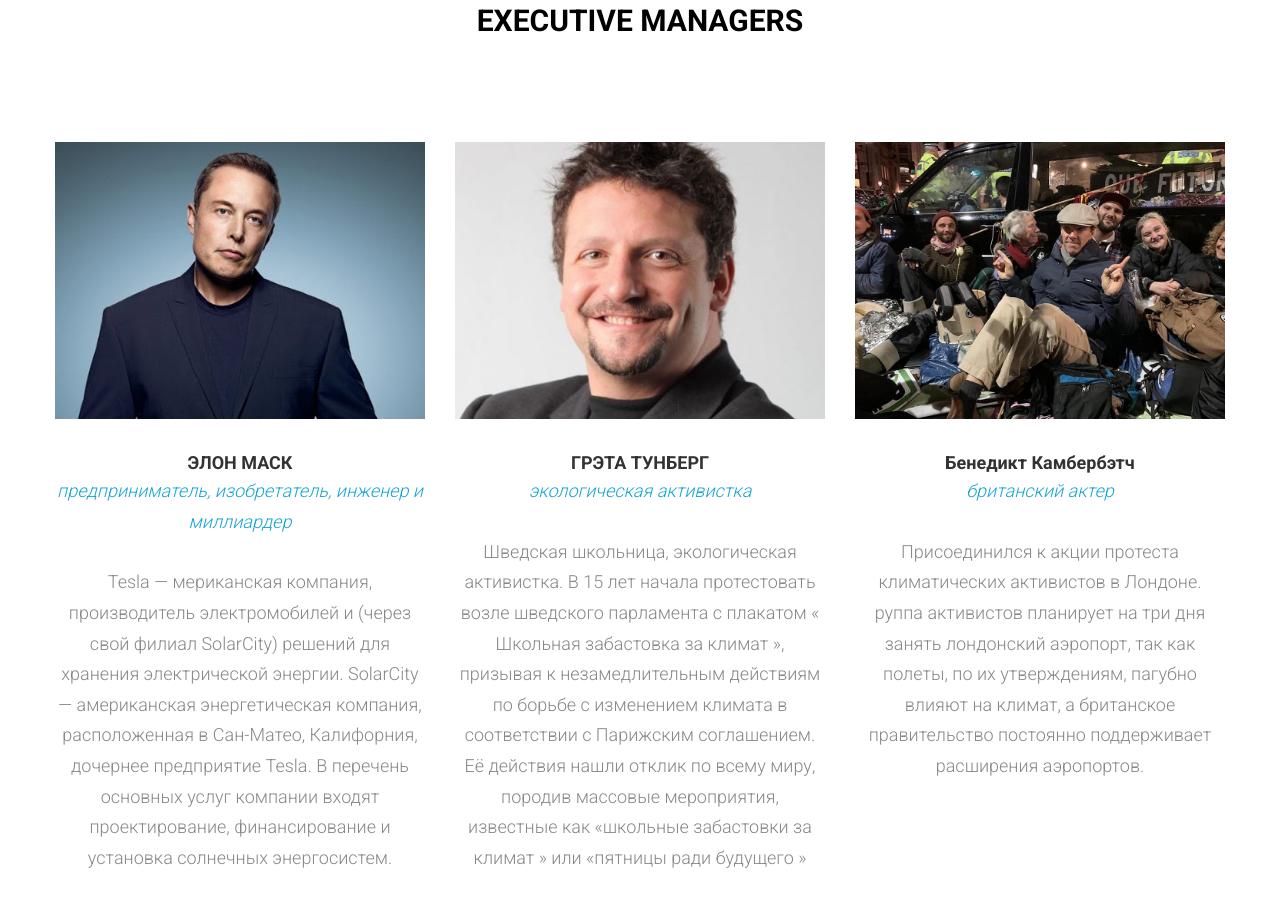
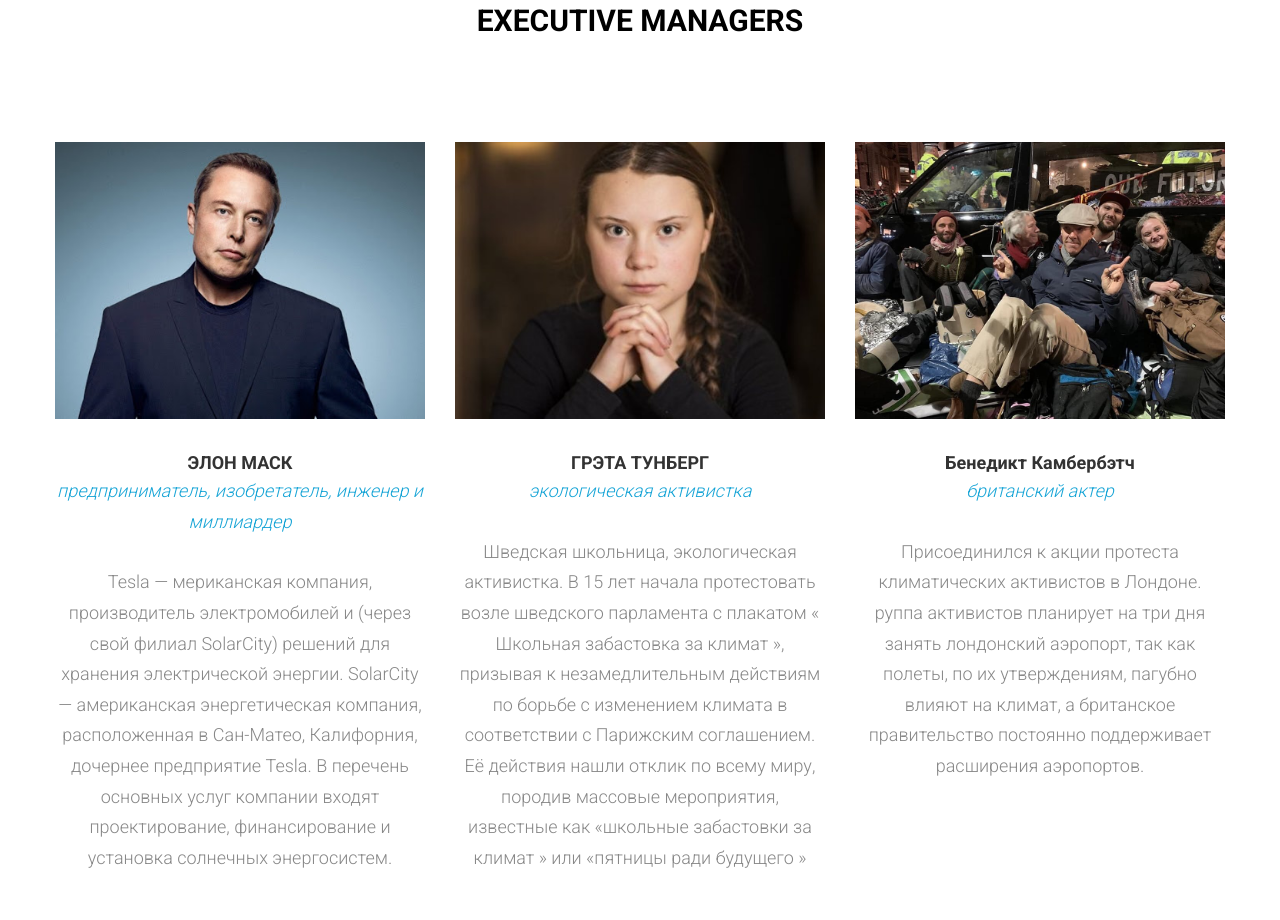
Before and after one commit to Dreyka/dreyka.github.io, a plain HTML site: page GraduationProject_HTML_CSS_JS/about.html in a window 1280 px wide. Shown: the part 1673-2593 px from the top of the page. Drawn offline with Linux system fonts and the light colour scheme.

Commit message:
Add files via upload

```diff
--- a/GraduationProject_HTML_CSS_JS/css/style.scss
+++ b/GraduationProject_HTML_CSS_JS/css/style.scss
@@ -1281,7 +1281,7 @@ footer {
         }
 
         .managFoto2 {
-          background-image: url("../img/manager2.jpg");
+          background-image: url("../img/manager2.jpeg");
         }
 
         .managFoto3 {
```
Also changed, not shown: GraduationProject_HTML_CSS_JS/css/style.css, 1 other file.
